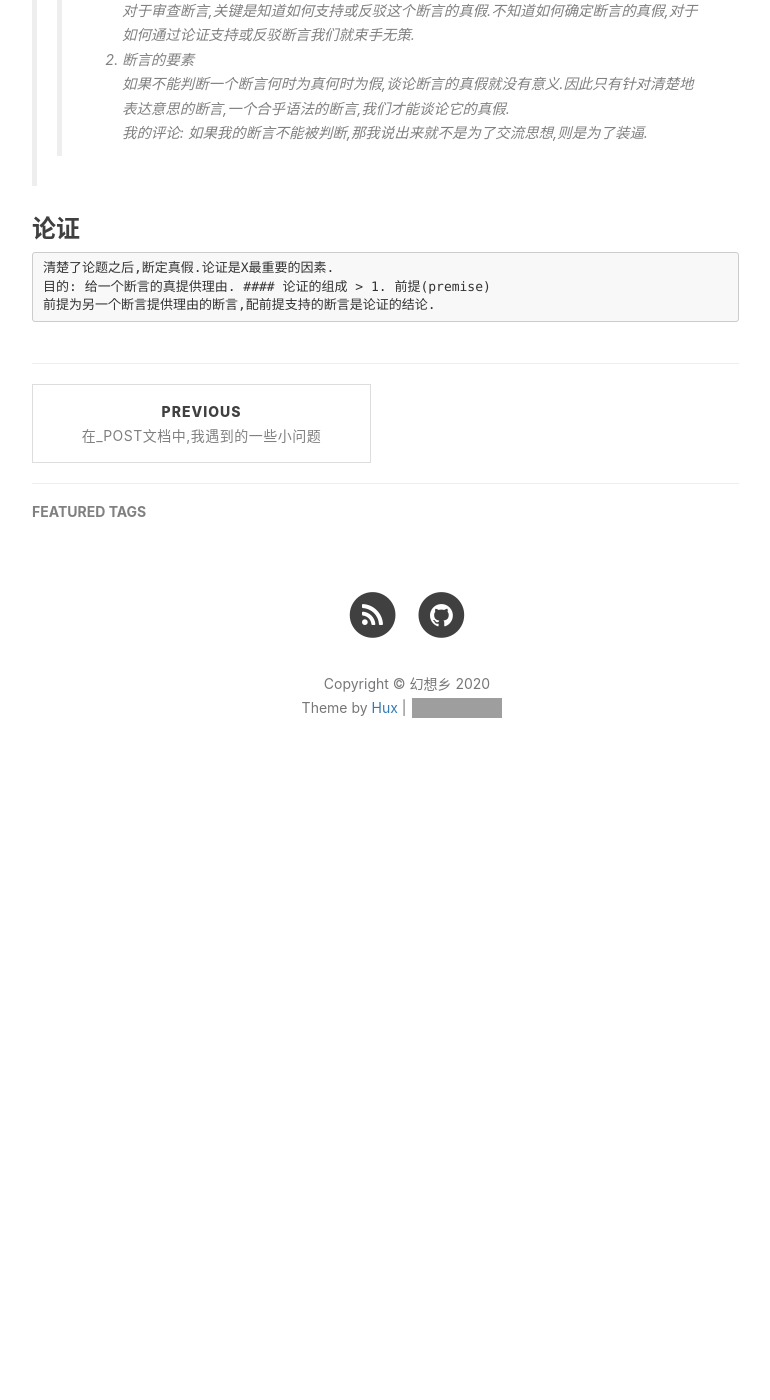
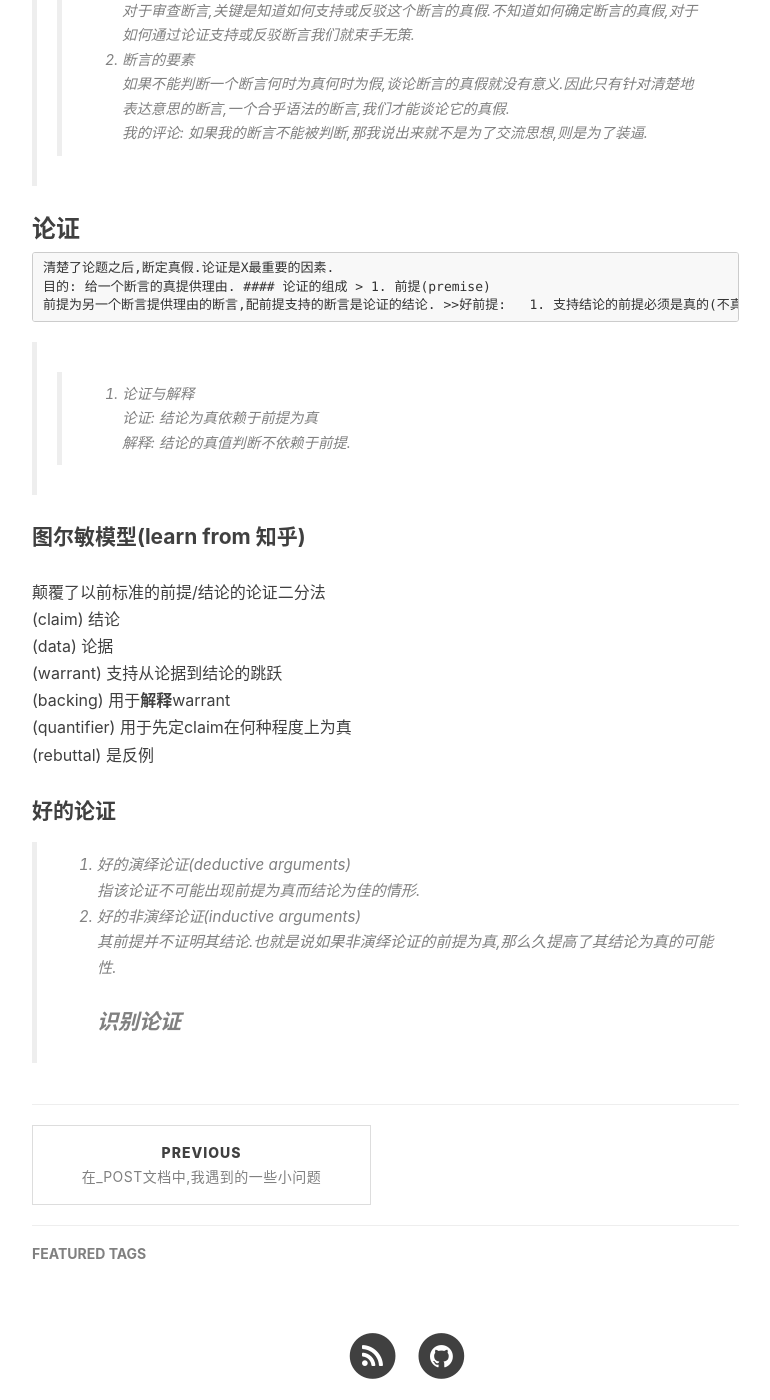
Before and after one commit to AlexandRLX/AlexandRLX.github.io, a Jekyll site: the page built from _posts/2020-02-03-dushu.md, in a window 1280 px wide and 1400 px high, scrolled down 1932 px. Shown: the whole window, without its empty margins (233-1003 px from the left). Built offline with Jekyll 4.4.1, drawn with Linux system fonts in a browser that asks for light colours; nearby versions of some CDN libraries; comment, search, counter and statistics services are not loaded; before the commit the page ends 2744 px from its top, so only the background shows below that; grey boxes are pictures that could not be loaded.

Commit message:
Update 2020-02-03-dushu.md

```diff
--- a/_posts/2020-02-03-dushu.md
+++ b/_posts/2020-02-03-dushu.md
@@ -61,3 +61,33 @@
 #### 论证的组成
 > 1. 前提(premise)
 	前提为另一个断言提供理由的断言,配前提支持的断言是论证的结论.
+>>好前提:
+  1. 支持结论的前提必须是真的(不真不假也不行)
+  2. 前提和结论必须相关,前提为真的确能增加结论为真的可能.
+> 2. 结论
+  结论回答了论题中的问题,因此往往认为论证的结论表明了对论题所持的立场,
+  **有时候我们用"论证"这个词仅仅指前提,例如"你为自己的结论提供了好的论证"**
+> 3. 论证不是什么
+  X中的论证,不需要两个人,我们一直是为再记得目的论证.
+  举例:过去一年中学会窃取他人身份信息的人成倍增加了,所以你比以往更容易成为窃取信息的受害者.
+  分析: 这里的第一个断言作为理由为相信第二个断言提供了支持.这两个断言就构成了一个论证,因为窃密者树木的增加为更容易受害提供了更多的可能.
+
+>> 1. 论证与解释
+  论证: 结论为真依赖于前提为真
+  解释: 结论的真值判断不依赖于前提.
+
+#### 图尔敏模型(learn from 知乎)
+  颠覆了以前标准的前提/结论的论证二分法
+  (claim) 结论
+  (data)  论据
+  (warrant) 支持从论据到结论的跳跃
+  (backing) 用于**解释**warrant
+  (quantifier) 用于先定claim在何种程度上为真
+  (rebuttal) 是反例
+
+#### 好的论证
+> 1. 好的演绎论证(deductive arguments)
+  指该论证不可能出现前提为真而结论为佳的情形.
+> 2. 好的非演绎论证(inductive arguments)
+  其前提并不证明其结论.也就是说如果非演绎论证的前提为真,那么久提高了其结论为真的可能性.
+#### 识别论证
```
